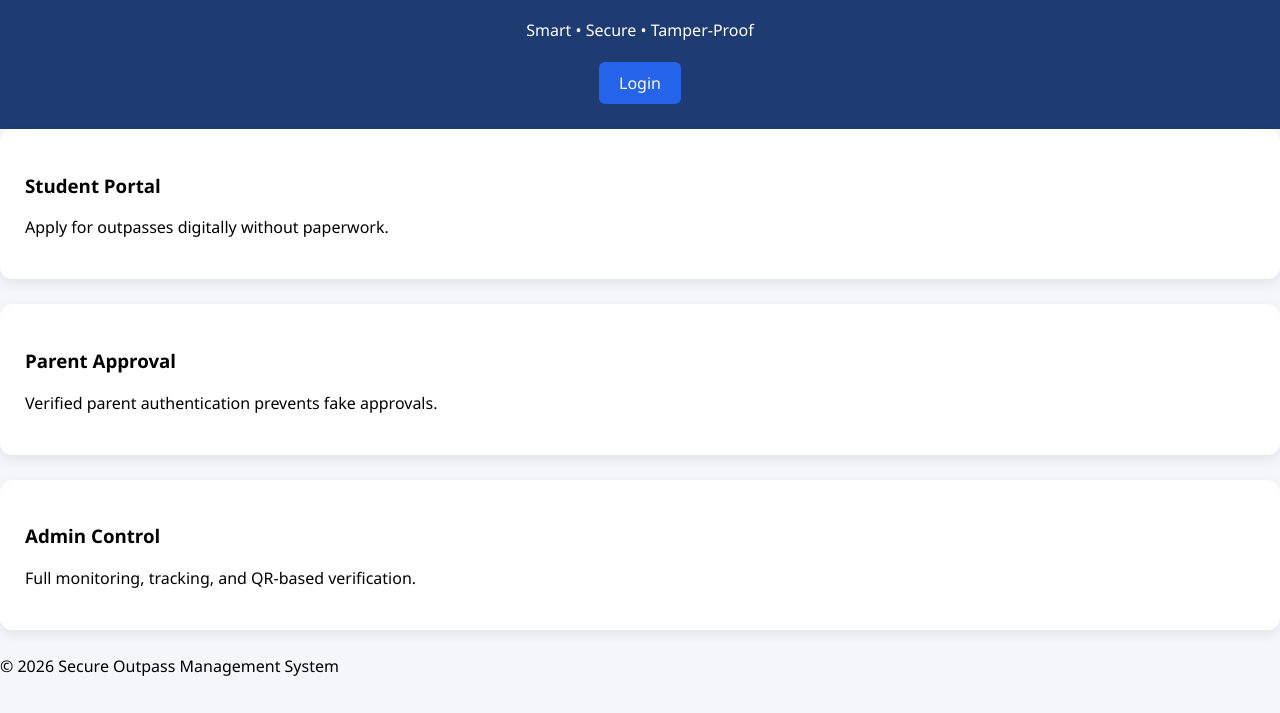
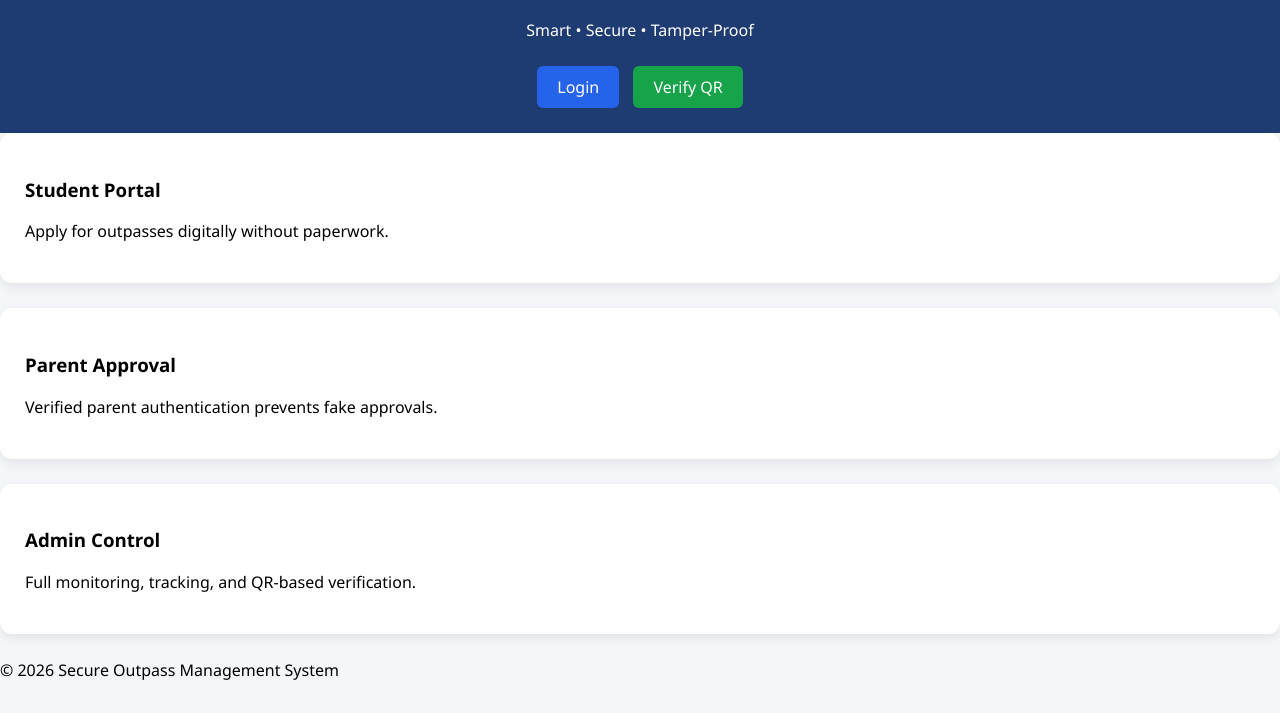
Before and after one commit to KshitijVerma04/secure-outpass-system, a plain HTML site: page index.html in a window 1280 px wide. Shown: the part 87-800 px from the top of the page. Drawn offline with Linux system fonts and the light colour scheme.

Commit message:
added verify button

```diff
--- a/index.html
+++ b/index.html
@@ -9,7 +9,11 @@
 <header>
   <h1>Secure Hostel Outpass System</h1>
   <p>Smart • Secure • Tamper-Proof</p>
-  <a href="login.html" class="btn">Login</a>
+
+  <div class="btn-group">
+    <a href="login.html" class="btn">Login</a>
+    <a href="verify.html" class="btn secondary">Verify QR</a>
+  </div>
 </header>
 
 <section class="features">
```
